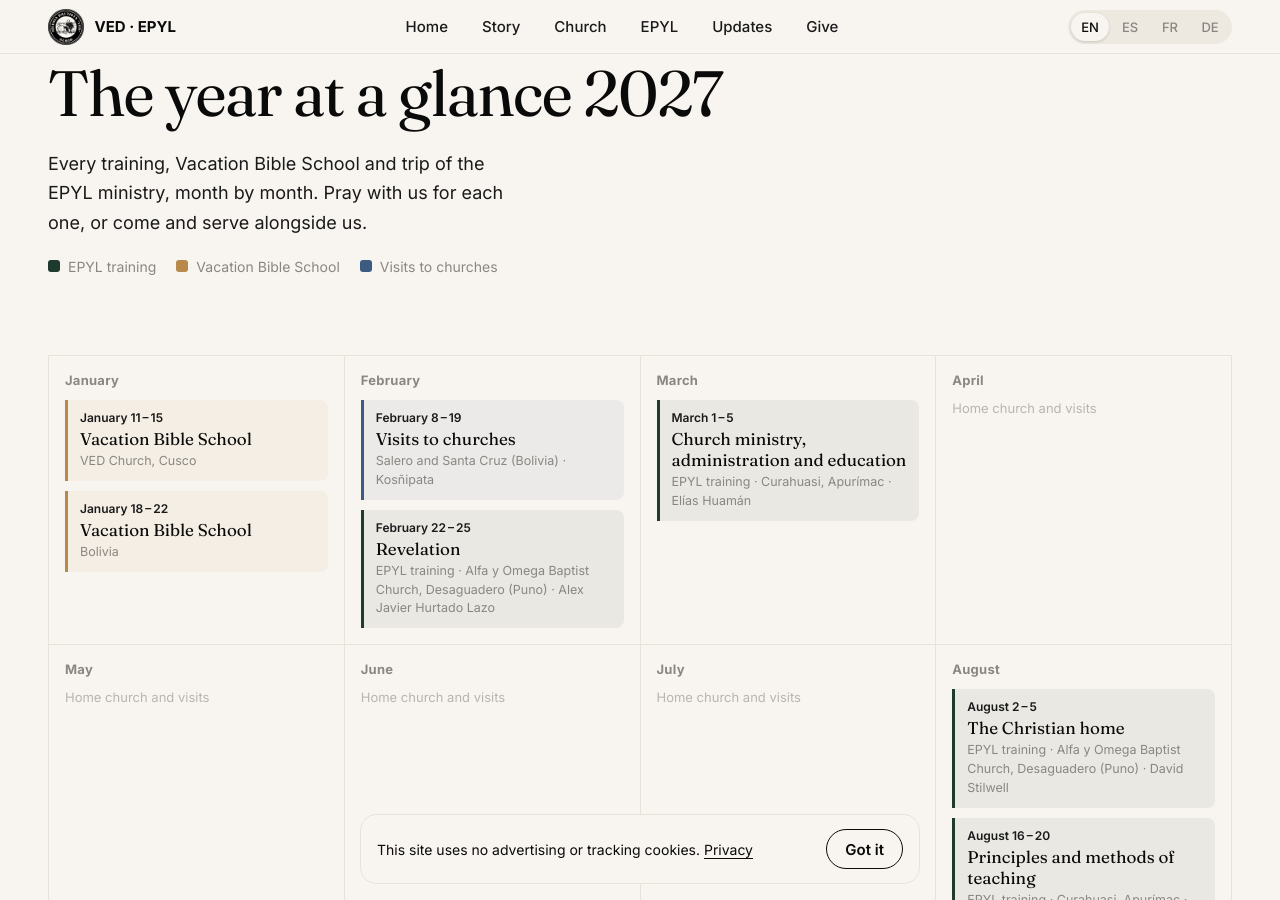
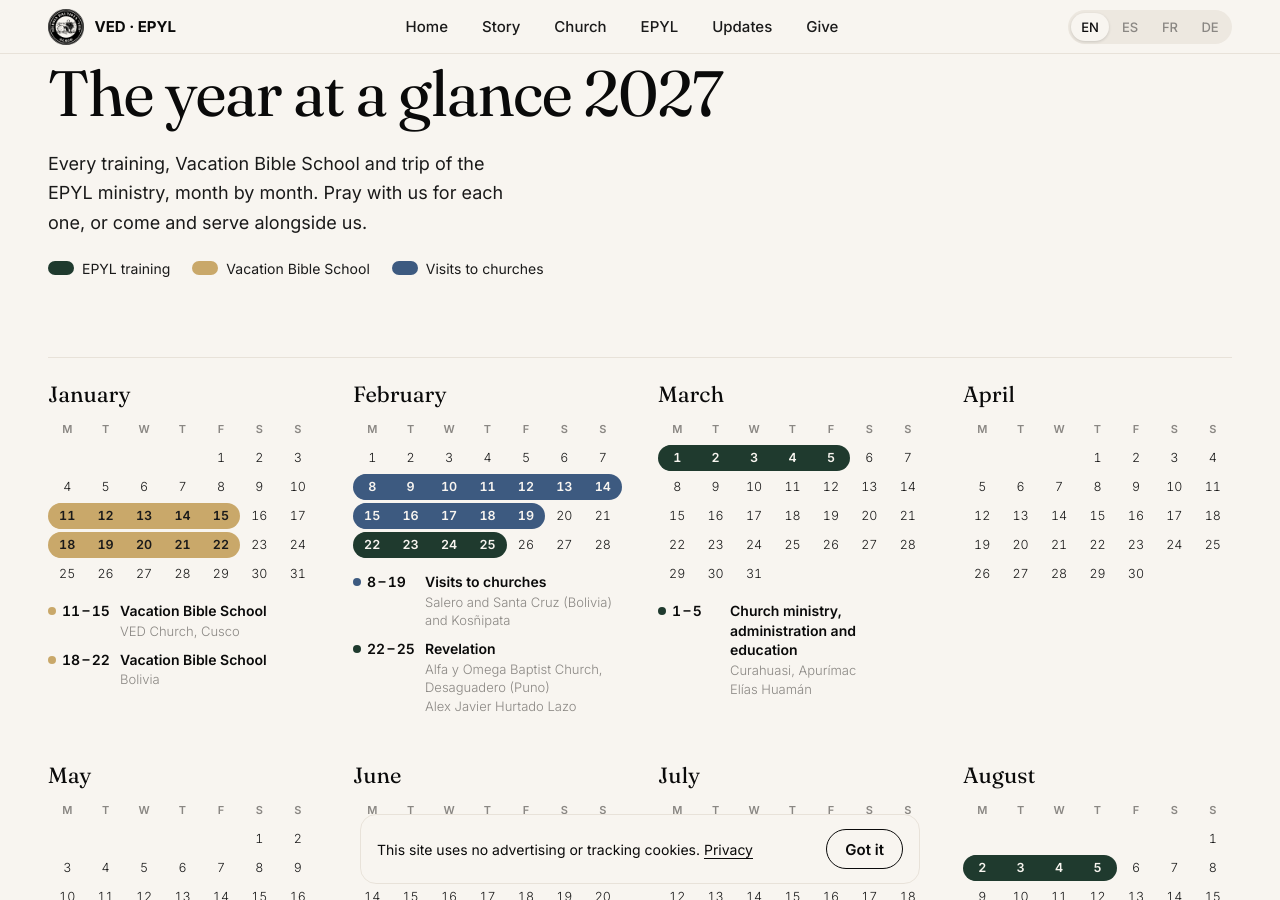
Before and after one commit to ved-ministry/ved-ministry.github.io, a Jekyll site: the page built from agenda.html, in a window 1280 px wide and 900 px high, scrolled down 598 px. Built offline with Jekyll 4.4.1, drawn with Linux system fonts in a browser that asks for light colours; some of the changed text lies outside the part shown.

Commit message:
Agenda como calendario de pared: doce meses con los días de cada actividad marcados

```diff
--- a/_data/agenda.yml
+++ b/_data/agenda.yml
@@ -17,10 +17,10 @@
 - start: 2027-02-08
   end: 2027-02-19
   kind: trip
-  place: "Salero and Santa Cruz (Bolivia) · Kosñipata"
-  place_es: "Salero y Santa Cruz (Bolivia) · Kosñipata"
-  place_de: "Salero und Santa Cruz (Bolivien) · Kosñipata"
-  place_fr: "Salero et Santa Cruz (Bolivie) · Kosñipata"
+  place: "Salero and Santa Cruz (Bolivia) and Kosñipata"
+  place_es: "Salero y Santa Cruz (Bolivia) y Kosñipata"
+  place_de: "Salero und Santa Cruz (Bolivien) und Kosñipata"
+  place_fr: "Salero et Santa Cruz (Bolivie) et Kosñipata"
 - start: 2027-02-22
   end: 2027-02-25
   kind: training
--- a/_includes/agenda-item.html
+++ b/_includes/agenda-item.html
@@ -1,4 +1,4 @@
 {%- assign a = include.a -%}
 <time class="agenda__date" data-start="{{ a.start | date: '%Y-%m-%d' }}" data-end="{{ a.end | date: '%Y-%m-%d' }}">{{ a.start | date: '%-d' }}–{{ a.end | date: '%-d %b %Y' }}</time>
 <b class="act__title">{% if a.course %}{% include tx.html o=a f="course" %}{% else %}<span data-i18n="agenda.{{ a.kind }}">{% case a.kind %}{% when "vbs" %}Vacation Bible School{% when "trip" %}Visits to churches{% else %}EPYL training{% endcase %}</span>{% endif %}</b>
-<span class="act__meta">{% if a.course %}<span data-i18n="agenda.{{ a.kind }}">{% case a.kind %}{% when "vbs" %}Vacation Bible School{% when "trip" %}Visits to churches{% else %}EPYL training{% endcase %}</span> · {% endif %}{% include tx.html o=a f="place" %}{% if a.teacher %} · {% include tx.html o=a f="teacher" %}{% endif %}</span>
+<span class="act__meta">{% include tx.html o=a f="place" %}{% if a.teacher %}<br>{% include tx.html o=a f="teacher" %}{% endif %}</span>
--- a/_includes/agenda-year.html
+++ b/_includes/agenda-year.html
@@ -1,8 +1,15 @@
-{%- assign year = site.data.agenda.first.start | date: "%Y" -%}
-<div class="year-grid">{% for m in (1..12) %}{% if m < 10 %}{% assign key = year | append: "-0" | append: m %}{% else %}{% assign key = year | append: "-" | append: m %}{% endif %}{% assign n = 0 %}
-  <section class="month" data-month="{{ key }}">
-    <h3 class="month__name" data-month="{{ key }}">{{ key | append: "-01" | date: "%B" }}</h3>{% for a in site.data.agenda %}{% assign am = a.start | date: "%Y-%m" %}{% if am == key %}{% assign n = n | plus: 1 %}
-    <article class="act act--{{ a.kind }}" data-end="{{ a.end | date: '%Y-%m-%d' }}">{% include agenda-item.html a=a %}</article>{% endif %}{% endfor %}{% if n == 0 %}
-    <p class="month__free" data-i18n="agenda.free">Home church and visits</p>{% endif %}
-  </section>{% endfor %}
+{%- comment -%} The year as a wall calendar: twelve small months, each with its days; the days of an activity are filled like a pen mark across the week. {%- endcomment -%}
+{%- assign year = site.data.agenda.first.start | date: "%Y" | plus: 0 -%}
+{%- assign feb = 28 -%}{%- assign leap = year | modulo: 4 -%}{%- if leap == 0 -%}{%- assign feb = 29 -%}{%- endif -%}
+{%- assign lengths = "31," | append: feb | append: ",31,30,31,30,31,31,30,31,30,31" | split: "," -%}
+<div class="year">{% for m in (1..12) %}{% if m < 10 %}{% assign key = year | append: "-0" | append: m %}{% else %}{% assign key = year | append: "-" | append: m %}{% endif %}{% assign first = key | append: "-01" | date: "%u" | plus: 0 %}{% assign days = lengths[forloop.index0] | plus: 0 %}
+  <div class="month" data-month="{{ key }}">
+    <h3 class="month__name" data-month="{{ key }}">{{ key | append: "-01" | date: "%B" }}</h3>
+    <div class="cal" aria-hidden="true">{% for w in (1..7) %}<span class="cal__wd" data-wd="{{ w }}"></span>{% endfor %}{% assign pad = first | minus: 1 %}{% for p in (1..pad) %}<span></span>{% endfor %}{% for d in (1..days) %}{% if d < 10 %}{% assign iso = key | append: "-0" | append: d %}{% else %}{% assign iso = key | append: "-" | append: d %}{% endif %}{% assign wd = d | plus: pad | modulo: 7 %}{% assign mark = "" %}{% for a in site.data.agenda %}{% assign s = a.start | date: "%Y-%m-%d" %}{% assign e = a.end | date: "%Y-%m-%d" %}{% if iso >= s and iso <= e %}{% assign mark = " is-" | append: a.kind %}{% if iso == s or wd == 1 or d == 1 %}{% assign mark = mark | append: " is-first" %}{% endif %}{% if iso == e or wd == 0 or d == days %}{% assign mark = mark | append: " is-last" %}{% endif %}{% endif %}{% endfor %}<span class="cal__d{{ mark }}" data-day="{{ iso }}">{{ d }}</span>{% endfor %}</div>
+    <ul class="month__acts">{% for a in site.data.agenda %}{% assign am = a.start | date: "%Y-%m" %}{% if am == key %}
+      <li class="is-{{ a.kind }}" data-end="{{ a.end | date: '%Y-%m-%d' }}"><time class="agenda__date agenda__date--days" data-start="{{ a.start | date: '%Y-%m-%d' }}" data-end="{{ a.end | date: '%Y-%m-%d' }}">{{ a.start | date: '%-d' }}–{{ a.end | date: '%-d' }}</time>
+        <span><b>{% if a.course %}{% include tx.html o=a f="course" %}{% else %}<span data-i18n="agenda.{{ a.kind }}">{% case a.kind %}{% when "vbs" %}Vacation Bible School{% when "trip" %}Visits to churches{% else %}EPYL training{% endcase %}</span>{% endif %}</b>
+        <small>{% include tx.html o=a f="place" %}</small>{% if a.teacher %}<small>{% include tx.html o=a f="teacher" %}</small>{% endif %}</span></li>{% endif %}{% endfor %}
+    </ul>
+  </div>{% endfor %}
 </div>
--- a/agenda.html
+++ b/agenda.html
@@ -14,7 +14,7 @@ description: "Agenda del ministerio EPYL: capacitaciones de pastores, Escuelas B
     <div class="sec-head">
       <h2 class="h-section"><span data-i18n="agenda.year_title">The year at a glance</span> {{ site.data.agenda.first.start | date: "%Y" }}</h2>
       <p class="body-text" data-i18n="agenda.year_intro">Every training, Vacation Bible School and trip of the EPYL ministry, month by month. Pray with us for each one, or come and serve alongside us.</p>
-      <p class="legend"><span class="act--training" data-i18n="agenda.training">EPYL training</span><span class="act--vbs" data-i18n="agenda.vbs">Vacation Bible School</span><span class="act--trip" data-i18n="agenda.trip">Visits to churches</span></p>
+      <p class="legend"><span class="is-training" data-i18n="agenda.training">EPYL training</span><span class="is-vbs" data-i18n="agenda.vbs">Vacation Bible School</span><span class="is-trip" data-i18n="agenda.trip">Visits to churches</span></p>
     </div>
     {% include agenda-year.html %}
     <div class="row gap-s agenda-cta">
--- a/assets/css/layout.css
+++ b/assets/css/layout.css
@@ -631,36 +631,48 @@ body:has(.notice:not([hidden])) .pill { display: none; }
 .gf__legal { margin: 12px 0 0; font-size: 13px; color: var(--stone); clear: both; }
 .gf__legal a { color: inherit; }
 
-/* ---------- Calendar: short list (EPYL page), year grid (/agenda/), next-up band (home) ---------- */
-.act--training { --k: var(--ved-green); } .act--vbs { --k: #B8894A; } .act--trip { --k: #3D5A80; }
-.agenda-list { list-style: none; margin: var(--m-l) 0 0; padding: 0; display: grid; gap: 0; }
-.agenda-list li { display: grid; grid-template-columns: 220px 1fr; gap: 4px 24px; padding: 20px 0 20px 16px; border-bottom: 1px solid var(--line); border-left: 3px solid var(--k); }
+/* ---------- Calendar ---------- */
+/* one ink per kind of activity, used only to mark days, never as decoration */
+.is-training { --k: #1F3A2E; --k-on: #F8F5F0; } .is-vbs { --k: #C9A86A; --k-on: #1A1A1A; } .is-trip { --k: #3D5A80; --k-on: #F8F5F0; }
+
+/* short list on the EPYL page: date, what, where */
+.agenda-list { list-style: none; margin: var(--m-l) 0 0; padding: 0; border-top: 1px solid var(--line); }
+.agenda-list li { display: grid; grid-template-columns: 190px 1fr; gap: 2px 24px; padding: 18px 0; border-bottom: 1px solid var(--line); }
 .agenda-list li[hidden], .agenda-list[hidden] { display: none; }
-.agenda-list .agenda__date { grid-row: span 2; font-weight: 600; font-size: 15px; }
-.act__title { font: 400 clamp(20px, 2.4vw, 26px)/1.2 var(--font-display); }
+.agenda-list .agenda__date { grid-row: span 2; font-weight: 600; font-size: 15px; font-variant-numeric: tabular-nums; }
+.act__title { font: 400 clamp(20px, 2.4vw, 25px)/1.2 var(--font-display); }
 .act__meta { font-size: 14px; line-height: 1.5; color: var(--stone); }
 .agenda-more { margin-top: var(--m-m); }
 @media (max-width: 700px) { .agenda-list li { grid-template-columns: 1fr; } .agenda-list .agenda__date { grid-row: auto; } }
 
-.legend { display: flex; flex-wrap: wrap; gap: 8px 20px; margin: 20px 0 0; font-size: 14px; color: var(--stone); }
+/* the year: twelve small wall-calendar months */
+.legend { display: flex; flex-wrap: wrap; gap: 8px 22px; margin: 22px 0 0; font-size: 14px; color: var(--ink-soft); }
 .legend span { display: inline-flex; align-items: center; gap: 8px; }
-.legend span::before { content: ""; width: 12px; height: 12px; border-radius: 3px; background: var(--k); }
-.year-grid { display: grid; grid-template-columns: repeat(4, minmax(0, 1fr)); border-top: 1px solid var(--line); border-left: 1px solid var(--line); }
-.month { min-height: 180px; padding: 16px; border-right: 1px solid var(--line); border-bottom: 1px solid var(--line); display: grid; align-content: start; gap: 10px; }
-.month__name { margin: 0 0 2px; font: 700 13px var(--font-grotesk); letter-spacing: .02em; color: var(--stone); }
-.month.is-now { background: var(--paper-2); }
-.month.is-now .month__name { color: var(--accent); }
-.month__free { margin: 0; font-size: 13px; color: var(--stone-light); }
-.month.is-past .month__free { display: none; }
-.year-grid .act { display: grid; gap: 3px; padding: 10px 12px; border-left: 3px solid var(--k); background: color-mix(in srgb, var(--k) 7%, transparent); border-radius: 0 8px 8px 0; }
-.year-grid .act .agenda__date { font-size: 12px; font-weight: 600; color: var(--ink-soft); }
-.year-grid .act__title { font-size: 17px; line-height: 1.25; }
-.year-grid .act__meta { font-size: 12.5px; }
-.year-grid .act.is-past { opacity: .45; }
-.agenda-cta { margin-top: var(--m-l); }
-@media (max-width: 1000px) { .year-grid { grid-template-columns: repeat(3, minmax(0, 1fr)); } }
-@media (max-width: 720px) { .year-grid { grid-template-columns: repeat(2, minmax(0, 1fr)); } .month { min-height: 120px; padding: 12px 10px; } }
-@media (max-width: 480px) { .year-grid { grid-template-columns: 1fr; } .month { min-height: 0; } }
+.legend span::before { content: ""; width: 26px; height: 14px; border-radius: 7px; background: var(--k); }
+.year { display: grid; grid-template-columns: repeat(4, minmax(0, 1fr)); gap: 48px 36px; font-family: var(--font-grotesk); margin-top: var(--m-l); }
+.month__name { margin: 0 0 10px; font: 400 22px/1.1 var(--font-display); }
+.month.is-now .month__name { text-decoration: underline; text-decoration-thickness: 2px; text-underline-offset: 6px; }
+.cal { display: grid; grid-template-columns: repeat(7, 1fr); row-gap: 3px; font-size: 12.5px; font-variant-numeric: tabular-nums; text-align: center; }
+.cal span { line-height: 26px; height: 26px; }
+.cal__wd { font-size: 11px; font-weight: 600; color: var(--stone); }
+.cal__d { color: var(--ink-soft); }
+.cal__d[class*="is-"]:not(.is-first):not(.is-last), .cal__d.is-first, .cal__d.is-last { background: var(--k); color: var(--k-on); font-weight: 600; box-shadow: 1px 0 0 var(--k); }
+.cal__d.is-last { box-shadow: none; }
+.cal__d.is-first { border-radius: 13px 0 0 13px; } .cal__d.is-last { border-radius: 0 13px 13px 0; } .cal__d.is-first.is-last { border-radius: 13px; }
+.cal__d.is-today { outline: 2px solid var(--accent); outline-offset: -2px; border-radius: 13px; }
+.cal__d.is-gone { opacity: .35; }
+.month__acts { list-style: none; margin: 14px 0 0; padding: 0; display: grid; gap: 10px; }
+.month__acts li { display: grid; grid-template-columns: 64px 1fr; gap: 8px; font-size: 14px; line-height: 1.4; }
+.month__acts li > span { display: grid; gap: 1px; }
+.month__acts li.is-gone { opacity: .45; }
+.month__acts time { font-weight: 600; font-variant-numeric: tabular-nums; white-space: nowrap; }
+.month__acts time::before { content: ""; display: inline-block; width: 8px; height: 8px; border-radius: 50%; background: var(--k); margin-right: 6px; vertical-align: 1px; }
+.month__acts b { font-weight: 600; display: block; }
+.month__acts small { font-size: 13px; color: var(--stone); display: block; }
+.month:not(:has(.month__acts li)) .month__acts { display: none; }
+.agenda-cta { margin-top: var(--m-xl); }
+@media (max-width: 1080px) { .year { grid-template-columns: repeat(3, minmax(0, 1fr)); } }
+@media (max-width: 760px) { .year { grid-template-columns: repeat(2, minmax(0, 1fr)); gap: 32px 20px; } .month__acts li { grid-template-columns: 1fr; gap: 0; } }
 
 .next-up { background: var(--ved-green); color: var(--paper); padding: 18px 0; }
 .next-up[hidden], .next-up a[hidden] { display: none; }
--- a/assets/js/main.js
+++ b/assets/js/main.js
@@ -155,20 +155,24 @@
   document.querySelectorAll("#agenda .agenda-list [data-end]").forEach((li) => { if (li.dataset.end < today) li.hidden = true; });
   const agenda = document.getElementById("agenda");
   if (agenda && !agenda.querySelector(".agenda-list li:not([hidden])")) agenda.querySelector(".agenda-list").hidden = true;
-  document.querySelectorAll(".year-grid .act").forEach((a) => a.classList.toggle("is-past", a.dataset.end < today));
-  document.querySelectorAll(".month").forEach((m) => {
-    m.classList.toggle("is-now", m.dataset.month === today.slice(0, 7));
-    m.classList.toggle("is-past", m.dataset.month < today.slice(0, 7));
-  });
+  document.querySelectorAll(".month__acts li").forEach((a) => a.classList.toggle("is-gone", a.dataset.end < today));
+  document.querySelectorAll(".cal__d").forEach((d) => { d.classList.toggle("is-gone", d.dataset.day < today); d.classList.toggle("is-today", d.dataset.day === today); });
+  document.querySelectorAll(".month").forEach((m) => m.classList.toggle("is-now", m.dataset.month === today.slice(0, 7)));
   const nextUp = document.getElementById("nextUp");
   const next = nextUp && [...nextUp.querySelectorAll("a[data-end]")].find((a) => a.dataset.end >= today);
   if (next) { next.hidden = false; nextUp.hidden = false; }
   const dateRanges = () => {
     const lang = document.documentElement.lang;
-    document.querySelectorAll(".agenda__date").forEach((t) => {
+    document.querySelectorAll(".agenda__date:not(.agenda__date--days)").forEach((t) => {
       const d = (s) => new Date(s + "T12:00:00");
       try { t.textContent = new Intl.DateTimeFormat(lang, { day: "numeric", month: "long" }).formatRange(d(t.dataset.start), d(t.dataset.end)); }
       catch (e) { /* older browsers keep the date written at build time */ }
+    });
+    // weekday initials, Monday first (2024-01-01 was a Monday)
+    document.querySelectorAll(".cal__wd").forEach((w) => { w.textContent = new Date(2024, 0, Number(w.dataset.wd)).toLocaleDateString(lang, { weekday: "narrow" }); });
+    document.querySelectorAll(".agenda__date--days").forEach((t) => {
+      const d = (s) => new Date(s + "T12:00:00");
+      try { t.textContent = new Intl.DateTimeFormat(lang, { day: "numeric" }).formatRange(d(t.dataset.start), d(t.dataset.end)); } catch (e) {}
     });
     document.querySelectorAll(".month__name").forEach((h) => {
       const name = new Date(h.dataset.month + "-15T12:00:00").toLocaleDateString(lang, { month: "long" });
```
